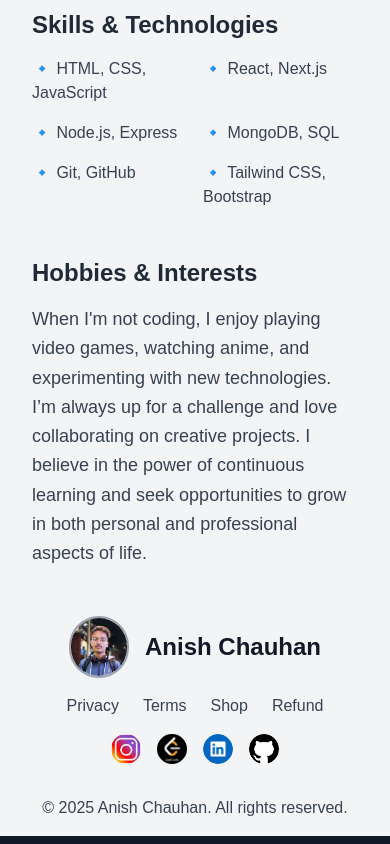
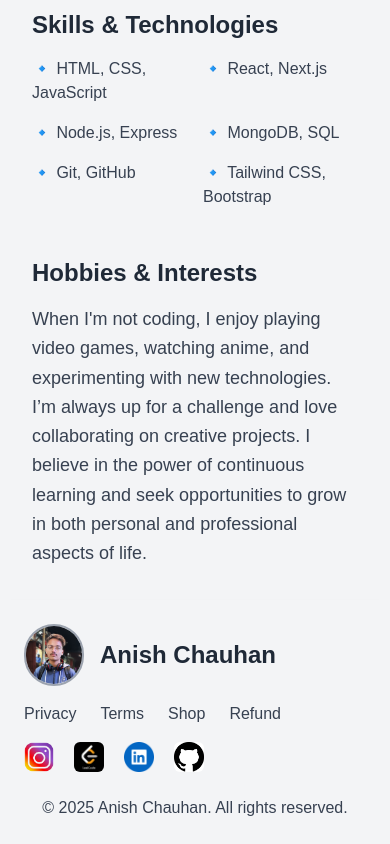
Before and after one commit to ANISH-CHAUHAN105/Portfolio, a Next.js app: page /about in a window 390 px wide. Shown: the part 1272-2116 px from the top of the page. Built offline with nearby package versions, Linux system fonts and the light colour scheme; no server answers.

Commit message:
Update Footer.js

```diff
--- a/app/components/Footer.js
+++ b/app/components/Footer.js
@@ -4,24 +4,24 @@ import Image from "next/image";
 
 const Footer = () => {
     return (
-        <footer className="p-4 md:p-8 bg-gray-100 dark:bg-[#121212] shadow-lg">
-            <div className="flex flex-col lg:flex-row justify-between items-center">
+        <footer className="p-6 md:p-8 bg-gray-100 dark:bg-[#1a1a1a] shadow-lg">
+            <div className="flex flex-wrap justify-between items-center gap-y-4">
                 {/* Left Section - Profile */}
-                <div className="flex items-center gap-4 mb-4 lg:mb-0">
+                <div className="flex items-center gap-4">
                     <Image
-                        className="rounded-full border-2 border-gray-400 dark:border-gray-600 transition-transform duration-300 hover:scale-110"
+                        className="rounded-full border-2 border-gray-400 dark:border-gray-600 transition-transform duration-300 hover:scale-105"
                         src="/anish.jpg"
                         width={60}
                         height={60}
-                        alt="profile pic"
+                        alt="Anish Chauhan"
                     />
-                    <p className="text-2xl font-bold text-gray-900 dark:text-gray-200">
+                    <p className="text-2xl font-bold text-gray-800 dark:text-gray-300">
                         Anish Chauhan
                     </p>
                 </div>
 
                 {/* Middle Section - Footer Links */}
-                <div className="mb-4 lg:mb-0">
+                <div>
                     <ul className="flex flex-wrap justify-center gap-6 text-gray-700 dark:text-gray-300">
                         {["Privacy", "Terms", "Shop", "Refund"].map((item) => (
                             <li key={item}>
@@ -38,7 +38,7 @@ const Footer = () => {
 
                 {/* Right Section - Social Links */}
                 <div>
-                    <ul className="flex justify-center gap-4">
+                    <ul className="flex justify-center gap-5">
                         {[
                             { name: "instagram", url: "https://www.instagram.com/anishchauhan615/" },
                             { name: "leetcode", url: "https://leetcode.com/u/fChzE8rS9c/" },
@@ -48,7 +48,7 @@ const Footer = () => {
                             <li key={social.name}>
                                 <Link href={social.url} target="_blank" rel="noopener noreferrer">
                                     <Image
-                                        className="rounded-full transition-transform duration-300 hover:scale-110"
+                                        className="rounded-md transition-transform duration-300 hover:scale-110 hover:opacity-80"
                                         src={`/${social.name}.png`}
                                         width={30}
                                         height={30}
@@ -62,7 +62,7 @@ const Footer = () => {
             </div>
 
             {/* Copyright Section */}
-            <div className="text-center mt-8 text-gray-700 dark:text-gray-400">
+            <div className="text-center mt-6 text-gray-700 dark:text-gray-400">
                 &copy; {new Date().getFullYear()} Anish Chauhan. All rights reserved.
             </div>
         </footer>
```
